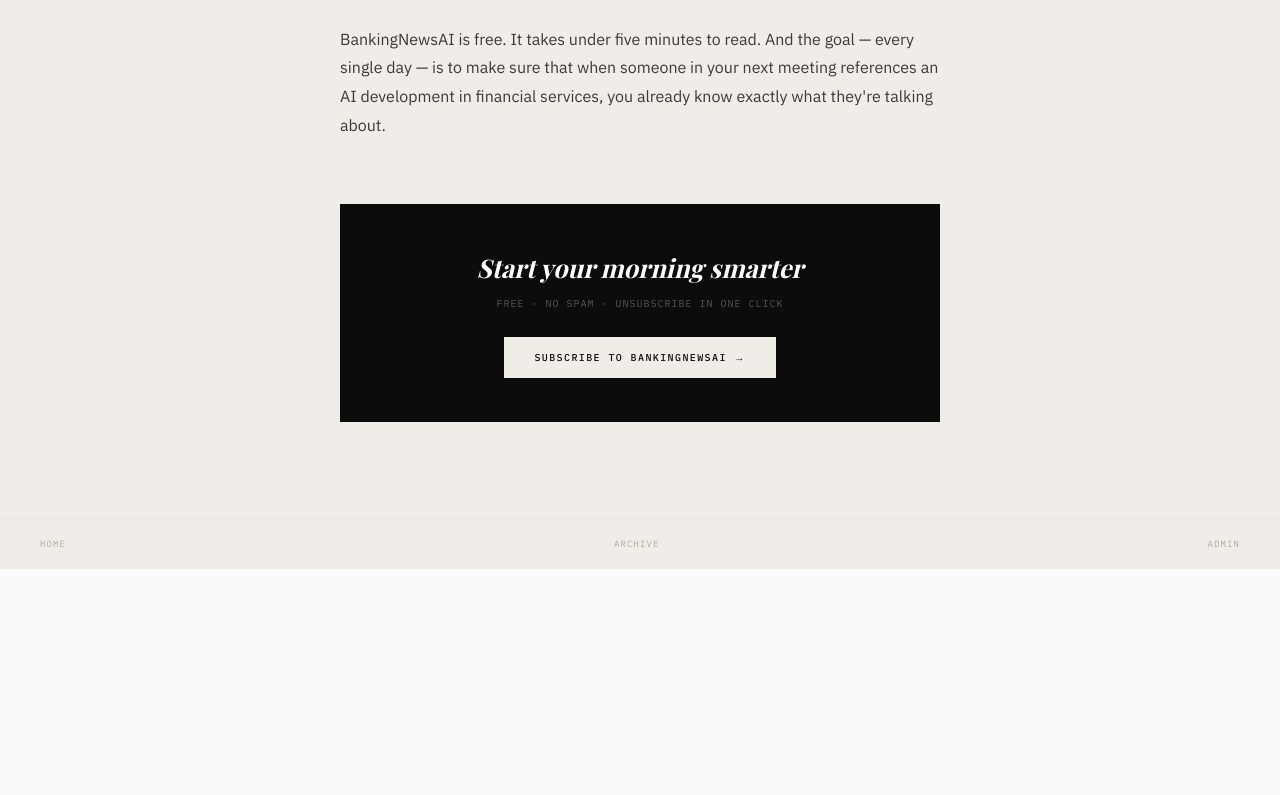
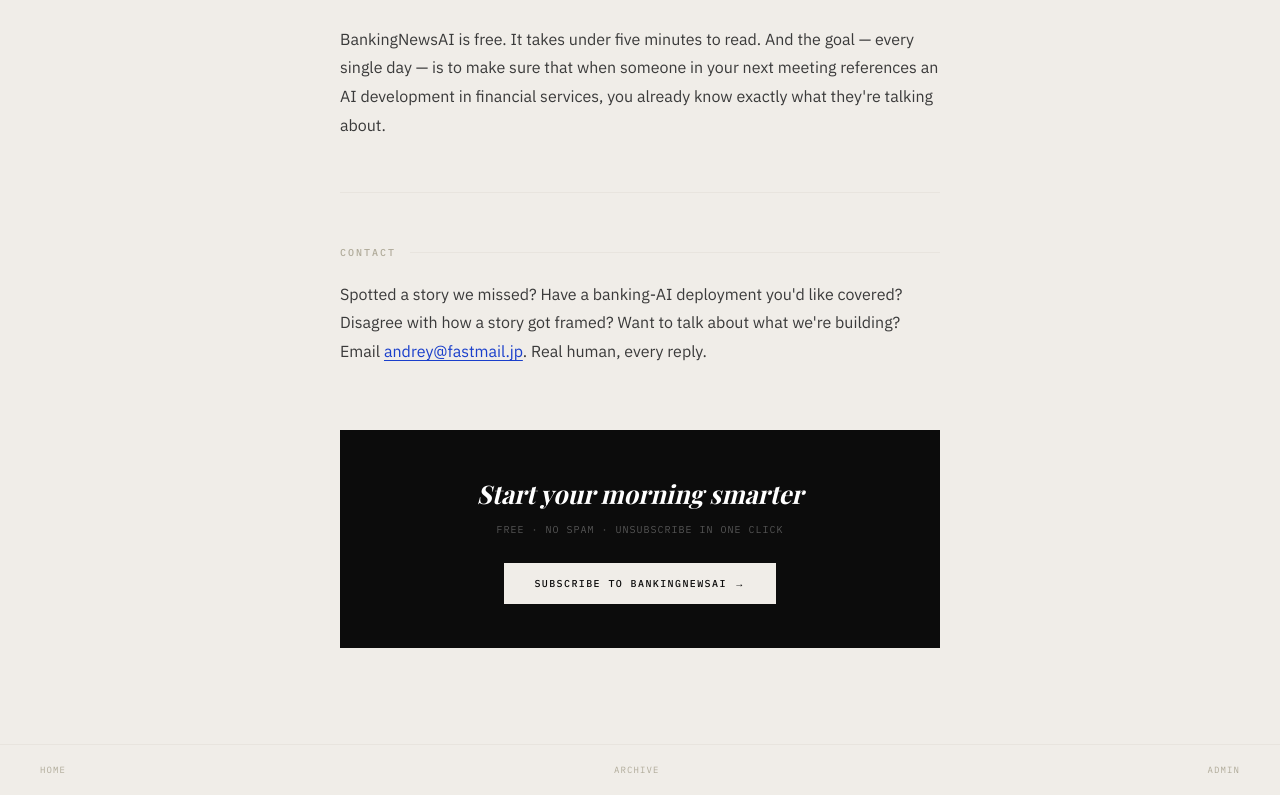
Before and after one commit to invisible-hand/meridian, a Next.js app: page /about in a window 1280 px wide. Shown: the part 2642-3437 px from the top of the page. Before the commit the page ends 3211 px from the top, so only its background shows below. Built offline with nearby package versions, Linux system fonts and the light colour scheme; no server answers.

Commit message:
feat(about): add contact section with email
Adds a Contact section between Philosophy and the CTA so readers can reach
out about missed stories, coverage suggestions, framing disagreements, or
general feedback.

Co-authored-by: Cursor <cursoragent@cursor.com>

```diff
--- a/app/about/page.tsx
+++ b/app/about/page.tsx
@@ -435,6 +435,29 @@ export default function AboutPage() {
             </p>
           </section>
 
+          <hr className="about-divider" />
+
+          {/* Contact */}
+          <section className="about-section">
+            <div className="about-section-label">
+              <span className="about-section-label-text">Contact</span>
+              <div className="about-section-rule" />
+            </div>
+
+            <p className="about-p">
+              Spotted a story we missed? Have a banking-AI deployment you&apos;d like
+              covered? Disagree with how a story got framed? Want to talk about
+              what we&apos;re building? Email{" "}
+              <a
+                href="mailto:andrey@fastmail.jp?subject=BankingNewsAI"
+                style={{ color: "#1a3fcb", textDecoration: "underline", textUnderlineOffset: 3 }}
+              >
+                andrey@fastmail.jp
+              </a>
+              . Real human, every reply.
+            </p>
+          </section>
+
           {/* CTA */}
           <div className="about-cta">
             <h3>Start your morning smarter</h3>
```
